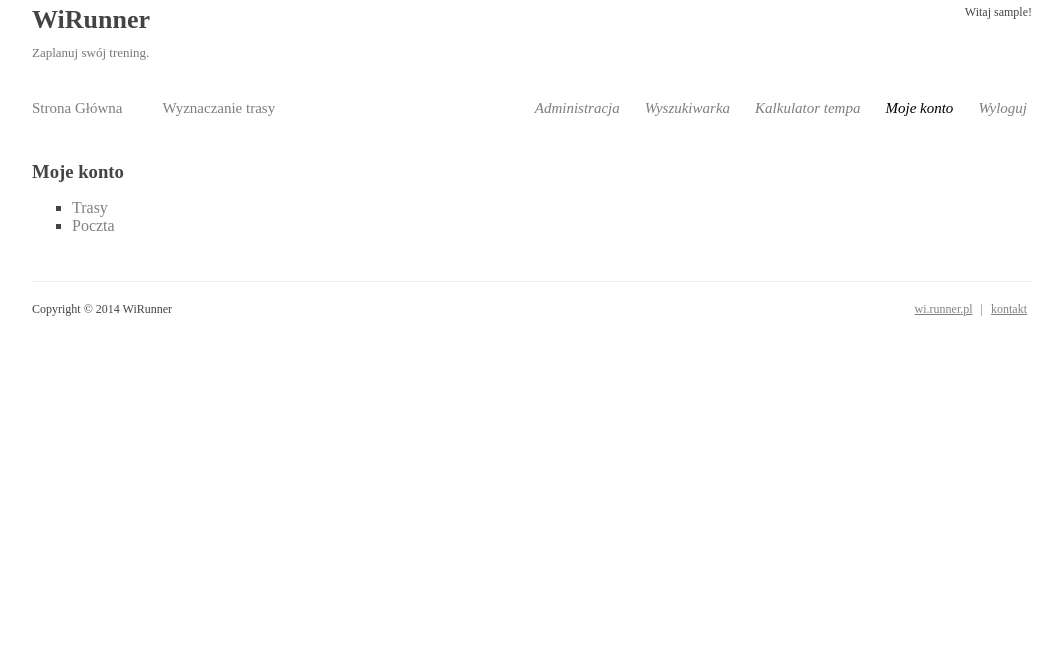
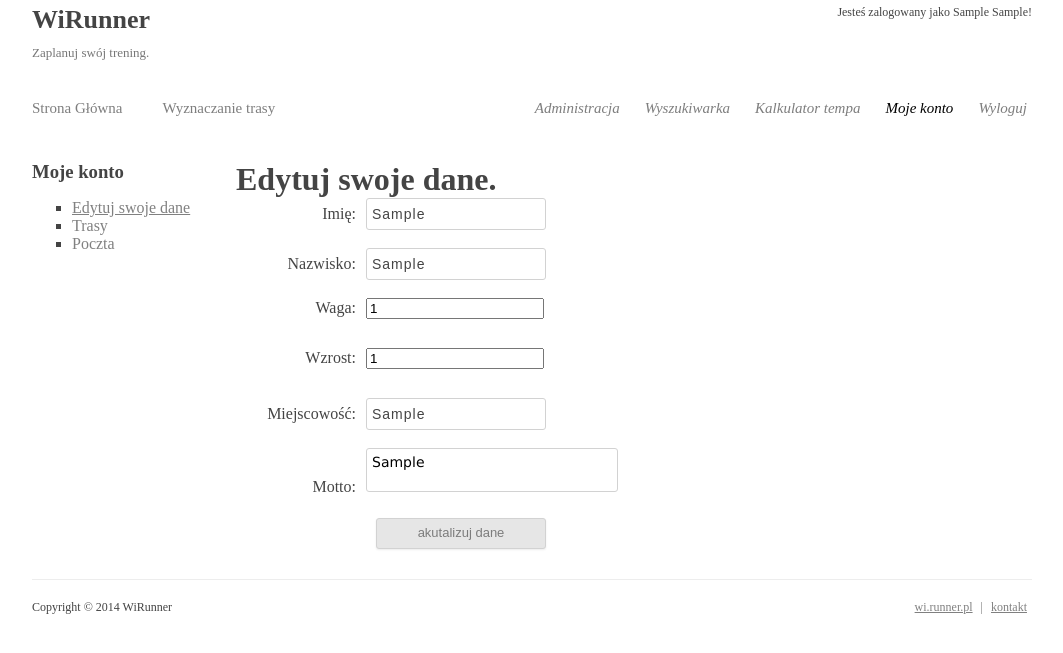
Before and after one commit to milosz1092/WiRunner, a PHP site: page /konto.php?subPage=edytujprofil in a window 1280 px wide. Shown: the top 653 px of the page, without its empty margins (108-1171 px from the left). Run offline with PHP 8.4, Linux system fonts and the light colour scheme; the visitor is signed in with stand-in values (Sample User, id 1); tables that the repository leaves empty hold one stand-in row (values such as "Sample post").

Commit message:
Edycja profilu
Nowa funkcjonalność.

```diff
--- a/Aplikacja/konto.php
+++ b/Aplikacja/konto.php
@@ -11,7 +11,7 @@
 
 // sprawdzenie, czy współrzędne nie są już czasem ustawione;
 if(!$my_userAction->get_coordinates(1))
-	echo '<a href="./wspolrzedne.php">Ustaw swoje współrzędne na mapie!</a>';
+	echo '<a href="./wspolrzedne.php">Ustaw swoje współrzędne na mapie!</a><br/>';
 
 
 ?>
@@ -35,6 +35,29 @@ if(!$my_userAction->get_coordinates(1))
 <?php
 		if (isset($_GET['subPage'])) {
 			switch($_GET['subPage']) {
+				case 'edytujprofil':
+					if(isset($_POST['edytujDane'])) {
+					$dane = array(
+							'imie' => $_POST['imie'],
+							'nazwisko' => $_POST['nazwisko'],
+							'wzrost' => $_POST['wzrost'],
+							'waga' => $_POST['waga'],
+							'miejscowosc' => $_POST['miejscowosc'],
+							'motto' => $_POST['motto']
+
+							);
+
+						if($my_userAction->profile_update($dane) == -1){
+							$my_userAction->profil_edit($dane);
+							break;
+						} else echo "Pomyślnie zaktualizowano dane!";
+					}
+
+					$userInfo = $my_simpleDbCheck->getUserInfo($_SESSION['WiRunner_log_id']);
+					$my_userAction->profil_edit($userInfo);
+				break;
+
+
 				case 'trasy':
 					// pobranie tras użytkownika, jeżeli takowe istnieją
 					if ($my_userAction->get_tracks() == 0) {
--- a/Aplikacja/php/classes/my_connDb.php
+++ b/Aplikacja/php/classes/my_connDb.php
@@ -3,7 +3,7 @@
 		protected $pdo;
 
 		function __construct() {
-			$this -> pdo = new PDO('mysql:host=localhost;dbname=ourtrips_runner', 'ourtrips_runner', 'YE8zDrXr', array(PDO::MYSQL_ATTR_INIT_COMMAND => "SET NAMES utf8"));
+			$this -> pdo = new PDO('mysql:host=localhost;dbname=wirunner', 'root', '', array(PDO::MYSQL_ATTR_INIT_COMMAND => "SET NAMES utf8"));
 			$this -> pdo -> setAttribute(PDO::ATTR_ERRMODE, PDO::ERRMODE_EXCEPTION);
 		}
 	}
--- a/Aplikacja/php/classes/my_siteTitle.php
+++ b/Aplikacja/php/classes/my_siteTitle.php
@@ -23,6 +23,7 @@
 			);
 
 			$this -> konto_links = array(
+				'edytujprofil'	=>		'Edytuj swoje dane',
 				'trasy'		=>		'Trasy',
 				'poczta'	=>		'Poczta'
 			);
--- a/Aplikacja/php/classes/my_userAction.php
+++ b/Aplikacja/php/classes/my_userAction.php
@@ -468,5 +468,92 @@ EOD;
 			return $row;
 
 		}
+
+//	formularz edycji swoich danych
+		function profil_edit($userInfo) {
+			$pola = array(
+					array('imie','Imię','text','36','req'),
+				      	array('nazwisko','Nazwisko','text','45','req'),
+				     	array('waga','Waga','number','3'),
+					array('wzrost','Wzrost','number','3'),
+					array('miejscowosc','Miejscowość','text','45','req'),
+					array('motto','Motto','textarea','245')
+					);
+
+
+
+			echo '<h1>Edytuj swoje dane.</h1>
+				<form action="" method="post">
+				<ul class="form_field">';
+				foreach($pola as $ele)
+				{
+					echo '<li>
+						<label for="'.$ele[0].'" style="text-align: right; padding-right: 10px;">'.$ele[1].':</label>';
+					if($ele[2] != "textarea")
+						echo	'<input type="'.$ele[2].'" id="'.$ele[0].'" name="'.$ele[0].'" value="'.$userInfo[$ele[0]].'" maxlength="'.$ele[3].'" '.(isset($ele[4])? 'required="required"':"").'/>';
+					else	echo	'<textarea id="'.$ele[0].'" name="'.$ele[0].'" maxlength="'.$ele[3].'"/>'.$userInfo[$ele[0]].'</textarea>';
+					    	echo '</li>';
+				}
+			echo '<input style="margin: 20px 0px 0px 140px;" type="submit" value="akutalizuj dane" name="edytujDane"></ul></form>';
+		}
+
+		function profile_update($dane){
+			// najpierw prosta walidacja
+			if(!isset($_SESSION['WiRunner_log_id']))
+							$bledy[] = 'Musisz być zalogowany!';
+
+						if(!isset($dane['imie']) || !isset($dane['nazwisko']) || !isset($dane['miejscowosc']))	$bledy[] = 'Pola imię, nazwisko i miejscowość są wymagane!';
+					else
+						{
+							if(strlen($dane['imie']) < 3 || strlen($dane['imie']) > 36)
+								$bledy[] = 'Imię powinno mieć od 3 do 36 znaków!';
+
+							if(strlen($dane['nazwisko']) < 2 || strlen($dane['nazwisko']) > 45)
+								$bledy[] = 'Nazwisko powinno mieć od 3 do 45 znaków!';
+
+							if(strlen($dane['miejscowosc']) < 3 || strlen($dane['miejscowosc']) > 45)
+								$bledy[] = 'Nazwa miejscowości powinna mieć od 3 do 45 znaków!';
+						}
+
+						if(!empty($dane['wiek'])){
+							if(!intval($dane['wiek']) || $dane['wiek'] < 13 || $dane['wiek'] > 120)
+								$bledy[] = 'Minimalny wiek użytkownika to 13 lat, max 120!!';
+}
+						if(!empty($dane['wzrost'])){
+							if(!intval($dane['wzrost']) || $dane['wzrost'] < 130 || $dane['wzrost'] > 240)
+								$bledy[] = 'Minimalny wzrost użytkownika to 130cm, max 240!!';
+}
+						if(!empty($dane['motto'])){
+							if(strlen($dane['motto']) < 5 || strlen($dane['nazwisko']) > 245)
+								$bledy[] = 'Motto powinno mieć od 5 do 245 znaków!';
+
+}
+
+						if(isset($bledy) && count($bledy) > 0){
+							my_simpleMsg::show('Błedy danych!', $bledy, 0);
+							return -1;
+						}
+
+						try {
+							$stmt = $this -> pdo -> prepare('UPDATE uzytkownicy SET imie=:imie, nazwisko=:nazwisko, waga=:waga, wzrost=:wzrost, miejscowosc=:miejscowosc, motto=:motto WHERE id_uzytkownika=:id_uzytkownika');
+
+							$stmt -> bindValue(':id_uzytkownika', $_SESSION['WiRunner_log_id'], PDO::PARAM_INT);
+							$stmt -> bindValue(':imie', ucfirst($dane['imie']), PDO::PARAM_STR);
+							$stmt -> bindValue(':nazwisko', ucwords($dane['nazwisko']), PDO::PARAM_STR);
+							$stmt -> bindValue(':waga', $dane['waga'], PDO::PARAM_INT);
+							$stmt -> bindValue(':wzrost', $dane['wzrost'], PDO::PARAM_INT);
+							$stmt -> bindValue(':miejscowosc', ucwords($dane['miejscowosc']), PDO::PARAM_STR);
+							$stmt -> bindValue(':motto', $dane['motto'], PDO::PARAM_STR);
+							$stmt -> execute();
+
+
+							$stmt -> closeCursor();
+							unset($stmt);
+						}
+						catch(PDOException $e) {
+							//echo '<p>Wystąpił błąd biblioteki PDO</p>';
+							return 0;
+						}
+		}
 	}
 ?>
--- a/Aplikacja/php/top.php
+++ b/Aplikacja/php/top.php
@@ -50,7 +50,14 @@
 								echo 'Witaj nieznajomy!';
 							}
 							else {
-								echo 'Witaj '.$_SESSION['WiRunner_login'].'!';
+								$temp = $my_simpleDbCheck->getUserInfo($_SESSION['WiRunner_log_id']);
+								if(empty($temp['imie'])){
+									echo 'Witaj '.$_SESSION['WiRunner_login'].'!';
+									echo '<br/><a href="./konto.php?subPage=edytujprofil"><span style="color:red; font-style: italic;">Uzupełnij swoje dane!</span></a><br/>';
+								}
+								else
+									echo 'Jesteś zalogowany jako '.$temp['imie'].' '.$temp['nazwisko'].'!';
+								unset($temp);
 							}
 						?>
 						</div>
```
